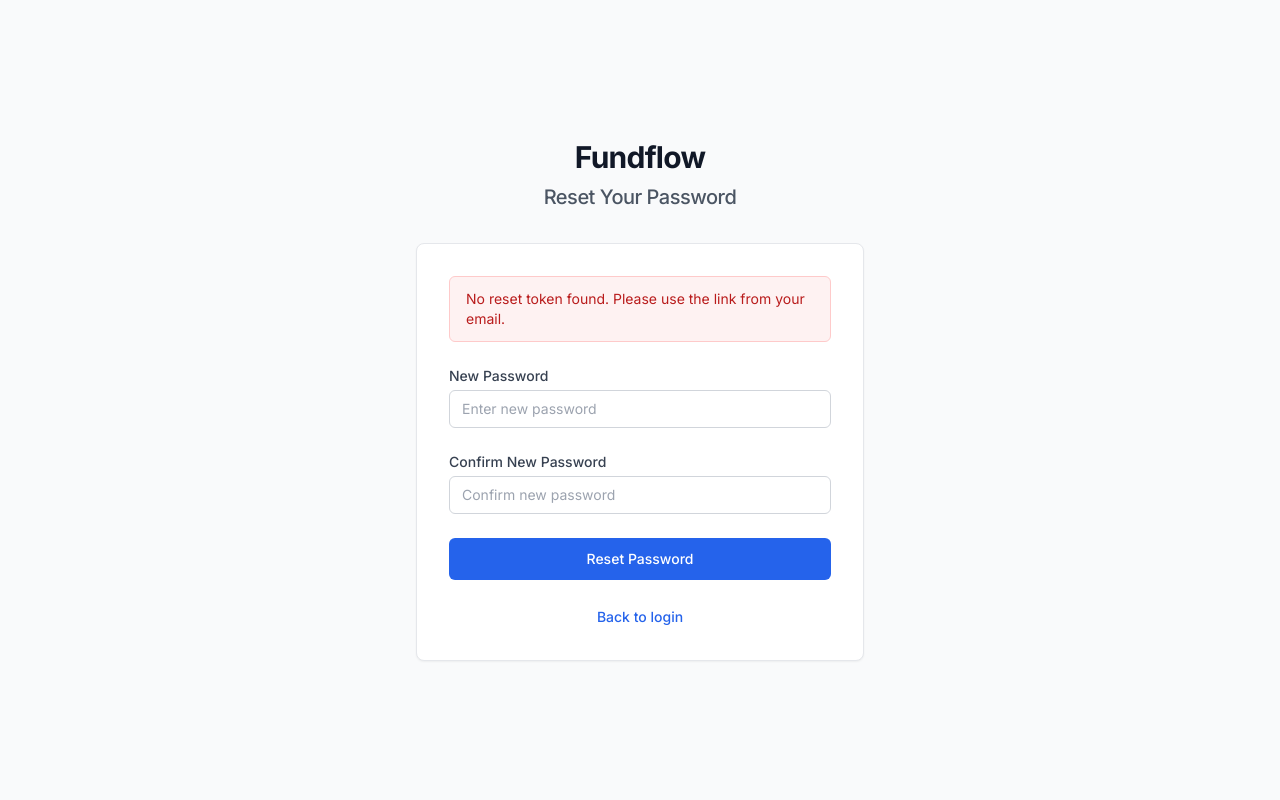
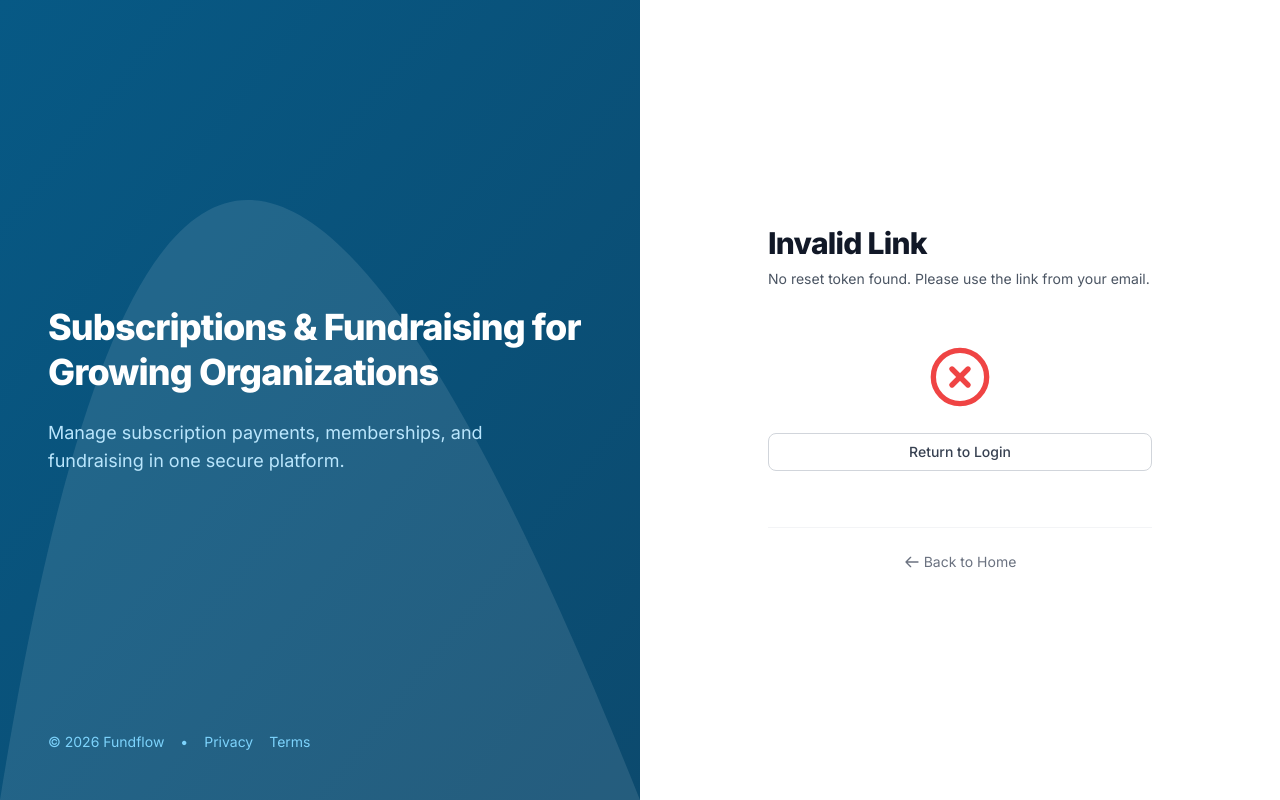
Before and after one commit to Officialsalim12/Kns-PaymentRail, a Next.js app in the folder web/: page /reset-password in a window 1280 px wide. Built offline with nearby package versions, Linux system fonts and the light colour scheme; no server answers.

Commit message:
feat: improve reset password page with AuthLayout and premium design

```diff
--- a/web/app/reset-password/page.tsx
+++ b/web/app/reset-password/page.tsx
@@ -1,13 +1,15 @@
 'use client'
 
 import { useState, useEffect, Suspense } from 'react'
-import { useRouter, useSearchParams } from 'next/navigation'
+import { useRouter } from 'next/navigation'
 import { createClient } from '@/lib/supabase/client'
-import { CheckCircle, XCircle } from 'lucide-react'
+import { CheckCircle, XCircle, Lock } from 'lucide-react'
+import AuthLayout from '@/components/auth/AuthLayout'
+import Input from '@/components/ui/Input'
+import Button from '@/components/ui/Button'
 
 function ResetPasswordForm() {
   const router = useRouter()
-  const searchParams = useSearchParams()
   const [password, setPassword] = useState('')
   const [confirmPassword, setConfirmPassword] = useState('')
   const [error, setError] = useState<string | null>(null)
@@ -16,18 +18,16 @@ function ResetPasswordForm() {
   const [isValidToken, setIsValidToken] = useState<boolean | null>(null)
 
   useEffect(() => {
-    // Check if we have a valid reset token in the URL
+    // Check if we have a valid reset token in the URL (Supabase puts it in the hash)
     const checkToken = async () => {
       const supabase = createClient()
 
-      // Check URL hash for token (Supabase puts it in the hash)
       const hash = window.location.hash
       if (hash && hash.includes('access_token')) {
-        // Supabase will automatically parse the hash and create a session
-        // Wait a moment for Supabase to process the hash
+        // Wait a moment for Supabase to process the hash and establish session
         await new Promise(resolve => setTimeout(resolve, 500))
 
-        const { data: { session }, error } = await supabase.auth.getSession()
+        const { data: { session } } = await supabase.auth.getSession()
         if (session) {
           setIsValidToken(true)
         } else {
@@ -35,7 +35,7 @@ function ResetPasswordForm() {
           setError('Invalid or expired reset link. Please request a new password reset.')
         }
       } else {
-        // Check if we already have a session
+        // Fallback: check if we already have a session (e.g. if hash was already processed)
         const { data: { session } } = await supabase.auth.getSession()
         if (session) {
           setIsValidToken(true)
@@ -68,14 +68,11 @@ function ResetPasswordForm() {
     try {
       const supabase = createClient()
 
-      // Update password using Supabase Auth
       const { error: updateError } = await supabase.auth.updateUser({
         password: password,
       })
 
-      if (updateError) {
-        throw updateError
-      }
+      if (updateError) throw updateError
 
       setSuccess(true)
 
@@ -93,157 +90,110 @@ function ResetPasswordForm() {
 
   if (isValidToken === null) {
     return (
-      <div className="min-h-screen flex items-center justify-center bg-gray-50 py-12 px-4 sm:px-6 lg:px-8">
-        <div className="max-w-md w-full">
-          <div className="bg-white rounded-lg shadow-sm border border-gray-200 p-8">
-            <div className="text-center">
-              <div className="animate-spin rounded-full h-8 w-8 border-b-2 border-blue-600 mx-auto"></div>
-              <p className="mt-4 text-sm text-gray-600">Verifying reset link...</p>
+      <AuthLayout title="Verifying..." subtitle="Please wait while we verify your reset link.">
+        <div className="flex flex-col items-center justify-center py-10">
+          <div className="animate-spin rounded-full h-12 w-12 border-b-2 border-primary-600"></div>
         </div>
-          </div>
-        </div>
-      </div>
+      </AuthLayout>
     )
   }
 
-  if (isValidToken === false && !error) {
+  if (isValidToken === false) {
     return (
-      <div className="min-h-screen flex items-center justify-center bg-gray-50 py-12 px-4 sm:px-6 lg:px-8">
-        <div className="max-w-md w-full">
-          <div className="bg-white rounded-lg shadow-sm border border-gray-200 p-8">
-            <div className="text-center">
-              <XCircle className="h-12 w-12 text-red-600 mx-auto mb-4" />
-              <h2 className="text-xl font-semibold text-gray-900 mb-2">Invalid Reset Link</h2>
-              <p className="text-sm text-gray-600 mb-4">
-                {error || 'This password reset link is invalid or has expired.'}
-              </p>
-              <a
-                href="/login"
-                className="text-blue-600 hover:text-blue-700 font-medium"
+      <AuthLayout
+        title="Invalid Link"
+        subtitle={error || "This password reset link is invalid or has expired."}
       >
-                Return to login
-              </a>
+        <div className="flex flex-col items-center justify-center py-6 space-y-6">
+          <XCircle className="h-16 w-16 text-red-500" />
+          <Button variant="outline" fullWidth onClick={() => router.push('/login')}>
+            Return to Login
+          </Button>
         </div>
-          </div>
-        </div>
-      </div>
+      </AuthLayout>
     )
   }
 
   if (success) {
     return (
-      <div className="min-h-screen flex items-center justify-center bg-gray-50 py-12 px-4 sm:px-6 lg:px-8">
-        <div className="max-w-md w-full">
-          <div className="bg-white rounded-lg shadow-sm border border-gray-200 p-8">
-            <div className="text-center">
-              <CheckCircle className="h-12 w-12 text-green-600 mx-auto mb-4" />
-              <h2 className="text-xl font-semibold text-gray-900 mb-2">Password Reset Successful</h2>
-              <p className="text-sm text-gray-600 mb-4">
-                Your password has been successfully reset. You will be redirected to the login page shortly.
+      <AuthLayout
+        title="Password Reset"
+        subtitle="Your password has been successfully updated."
+      >
+        <div className="flex flex-col items-center justify-center py-6 space-y-6">
+          <CheckCircle className="h-16 w-16 text-green-500" />
+          <p className="text-center text-gray-600 text-sm">
+            Redirecting you to login...
           </p>
-              <a
-                href="/login"
-                className="text-blue-600 hover:text-blue-700 font-medium"
-              >
-                Go to login
-              </a>
+          <Button fullWidth onClick={() => router.push('/login')}>
+            Go to Login Now
+          </Button>
         </div>
-          </div>
-        </div>
-      </div>
+      </AuthLayout>
     )
   }
 
   return (
-    <div className="min-h-screen flex items-center justify-center bg-gray-50 py-12 px-4 sm:px-6 lg:px-8">
-      <div className="max-w-md w-full">
-        <div className="text-center mb-8">
-          <h1 className="text-3xl font-bold text-gray-900 mb-2">Fundflow</h1>
-          <h2 className="text-xl font-medium text-gray-600">
-            Reset Your Password
-          </h2>
-        </div>
-        <div className="bg-white rounded-lg shadow-sm border border-gray-200 p-8">
+    <AuthLayout
+      title="Create New Password"
+      subtitle="Enter a new secure password for your Fundflow account."
+    >
       <form onSubmit={handleSubmit} className="space-y-6">
         {error && (
-              <div className="bg-red-50 border border-red-200 text-red-700 px-4 py-3 rounded-md text-sm">
-                {error}
+          <div className="bg-red-50 border border-red-100 text-red-800 px-4 py-3 rounded-xl text-sm flex items-start gap-2 animate-in fade-in slide-in-from-top-1">
+            <XCircle className="h-5 w-5 text-red-500 shrink-0" />
+            <span>{error}</span>
           </div>
         )}
 
-            <div>
-              <label htmlFor="password" className="block text-sm font-medium text-gray-700 mb-1">
-                New Password
-              </label>
-              <input
+        <div className="space-y-4">
+          <Input
             id="password"
             name="password"
             type="password"
+            label="New Password"
             autoComplete="new-password"
             required
             minLength={6}
-                className="appearance-none relative block w-full px-3 py-2 border border-gray-300 placeholder-gray-400 text-gray-900 rounded-md focus:outline-none focus:ring-blue-500 focus:border-blue-500 sm:text-sm"
-                placeholder="Enter new password"
+            placeholder="Min. 6 characters"
             value={password}
             onChange={(e) => setPassword(e.target.value)}
+            leftIcon={<Lock className="h-5 w-5" />}
+          />
+
+          <Input
+            id="confirmPassword"
+            name="confirmPassword"
+            type="password"
+            label="Confirm New Password"
+            autoComplete="new-password"
+            required
+            minLength={6}
+            placeholder="Repeat new password"
+            value={confirmPassword}
+            onChange={(e) => setConfirmPassword(e.target.value)}
+            leftIcon={<Lock className="h-5 w-5" />}
           />
         </div>
 
-            <div>
-              <label htmlFor="confirmPassword" className="block text-sm font-medium text-gray-700 mb-1">
-                Confirm New Password
-              </label>
-              <input
-                id="confirmPassword"
-                name="confirmPassword"
-                type="password"
-                autoComplete="new-password"
-                required
-                minLength={6}
-                className="appearance-none relative block w-full px-3 py-2 border border-gray-300 placeholder-gray-400 text-gray-900 rounded-md focus:outline-none focus:ring-blue-500 focus:border-blue-500 sm:text-sm"
-                placeholder="Confirm new password"
-                value={confirmPassword}
-                onChange={(e) => setConfirmPassword(e.target.value)}
-              />
-            </div>
-
-            <div>
-              <button
+        <Button
           type="submit"
-                disabled={loading}
-                className="w-full flex justify-center py-2.5 px-4 border border-transparent text-sm font-medium rounded-md text-white bg-blue-600 hover:bg-blue-700 focus:outline-none focus:ring-2 focus:ring-offset-2 focus:ring-blue-500 disabled:opacity-50 disabled:cursor-not-allowed transition-colors"
+          fullWidth
+          isLoading={loading}
+          size="lg"
         >
-                {loading ? 'Resetting Password...' : 'Reset Password'}
-              </button>
-            </div>
-
-            <div className="text-center">
-              <a
-                href="/login"
-                className="text-sm text-blue-600 hover:text-blue-700 font-medium"
-              >
-                Back to login
-              </a>
-            </div>
+          {loading ? 'Updating Password...' : 'Reset Password'}
+        </Button>
       </form>
-        </div>
-      </div>
-    </div>
+    </AuthLayout>
   )
 }
 
 export default function ResetPasswordPage() {
   return (
     <Suspense fallback={
-      <div className="min-h-screen flex items-center justify-center bg-gray-50 py-12 px-4 sm:px-6 lg:px-8">
-        <div className="max-w-md w-full">
-          <div className="bg-white rounded-lg shadow-sm border border-gray-200 p-8">
-            <div className="text-center">
-              <div className="animate-spin rounded-full h-8 w-8 border-b-2 border-blue-600 mx-auto"></div>
-              <p className="mt-4 text-sm text-gray-600">Loading...</p>
-            </div>
-          </div>
-        </div>
+      <div className="min-h-screen flex items-center justify-center bg-gray-50">
+        <div className="animate-spin rounded-full h-12 w-12 border-b-2 border-primary-600"></div>
       </div>
     }>
       <ResetPasswordForm />
```
Lines whose indentation alone changed are shown as unchanged.
